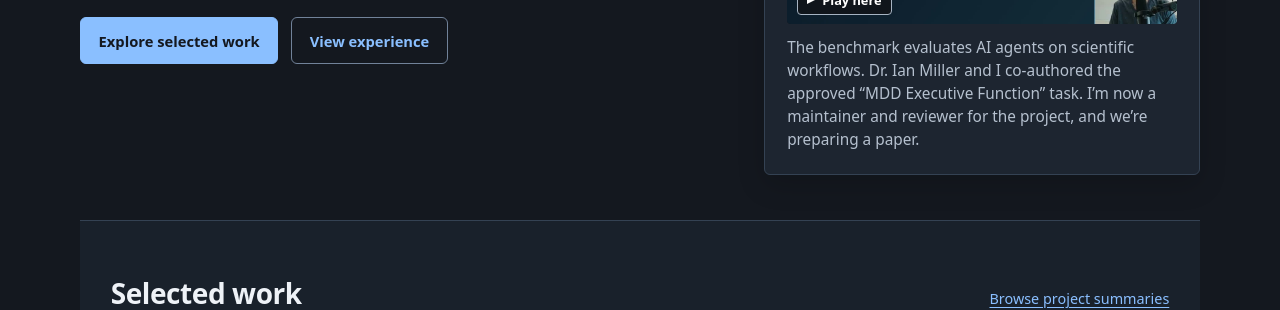
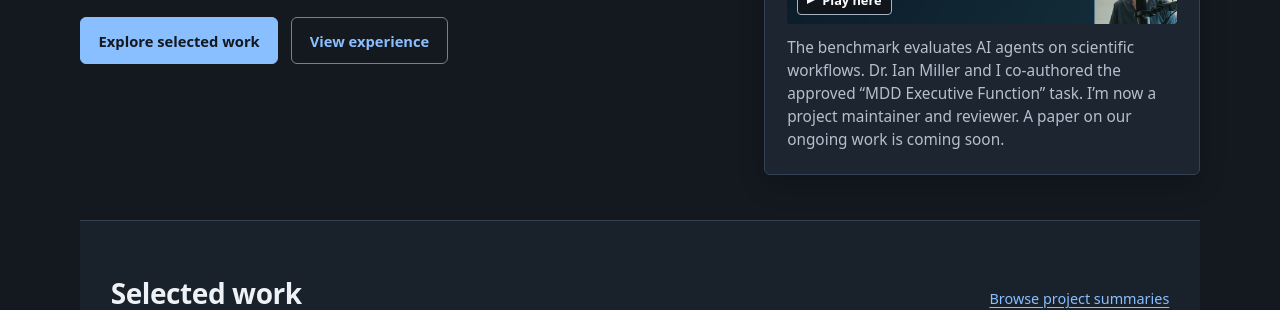
Before and after one commit to schneidergithub/schneidergithub.github.io, a Jekyll site: the page built from index.md, in a window 1280 px wide. Shown: the part 390-700 px from the top of the page. Built offline with Jekyll 4.4.1, drawn with Linux system fonts in a browser that asks for light colours.

Commit message:
Make the forthcoming benchmark paper explicit

```diff
--- a/index.md
+++ b/index.md
@@ -12,7 +12,7 @@ permalink: /
     <h2 id="focus-title">Terminal-Bench-Science</h2>
     {% assign benchmark = site.data.publications | where: 'id', 'benchmark-presentation' | first %}
     <div class="focus-media">{% include publication-media.html publication=benchmark eager=true spotlight=true %}</div>
-    <p>The benchmark evaluates AI agents on scientific workflows. Dr. Ian Miller and I co-authored the approved “MDD Executive Function” task. I’m now a maintainer and reviewer for the project, and we’re preparing a paper.</p>
+    <p>The benchmark evaluates AI agents on scientific workflows. Dr. Ian Miller and I co-authored the approved “MDD Executive Function” task. I’m now a project maintainer and reviewer. A paper on our ongoing work is coming soon.</p>
   </aside>
 </section>
 
--- a/scripts/check_publications.cjs
+++ b/scripts/check_publications.cjs
@@ -126,7 +126,7 @@ async function checkResearchFeature(panel, width) {
   assert.equal(await panel.locator('h2').innerText(), 'Terminal-Bench-Science');
   assert.equal(await panel.getByRole('link').count(), 0, 'Keep extra navigation out of the spotlight');
   const summary = panel.locator(':scope > p');
-  assert.match(await summary.innerText(), /AI agents on scientific workflows.*approved.*MDD Executive Function.*maintainer and reviewer.*preparing a paper/s);
+  assert.match(await summary.innerText(), /AI agents on scientific workflows.*approved.*MDD Executive Function.*maintainer and reviewer.*paper.*ongoing work.*coming soon/s);
   const heading = await panel.locator('h2').boundingBox();
   const player = await panel.locator('summary').boundingBox();
   const copy = await summary.boundingBox();
```
